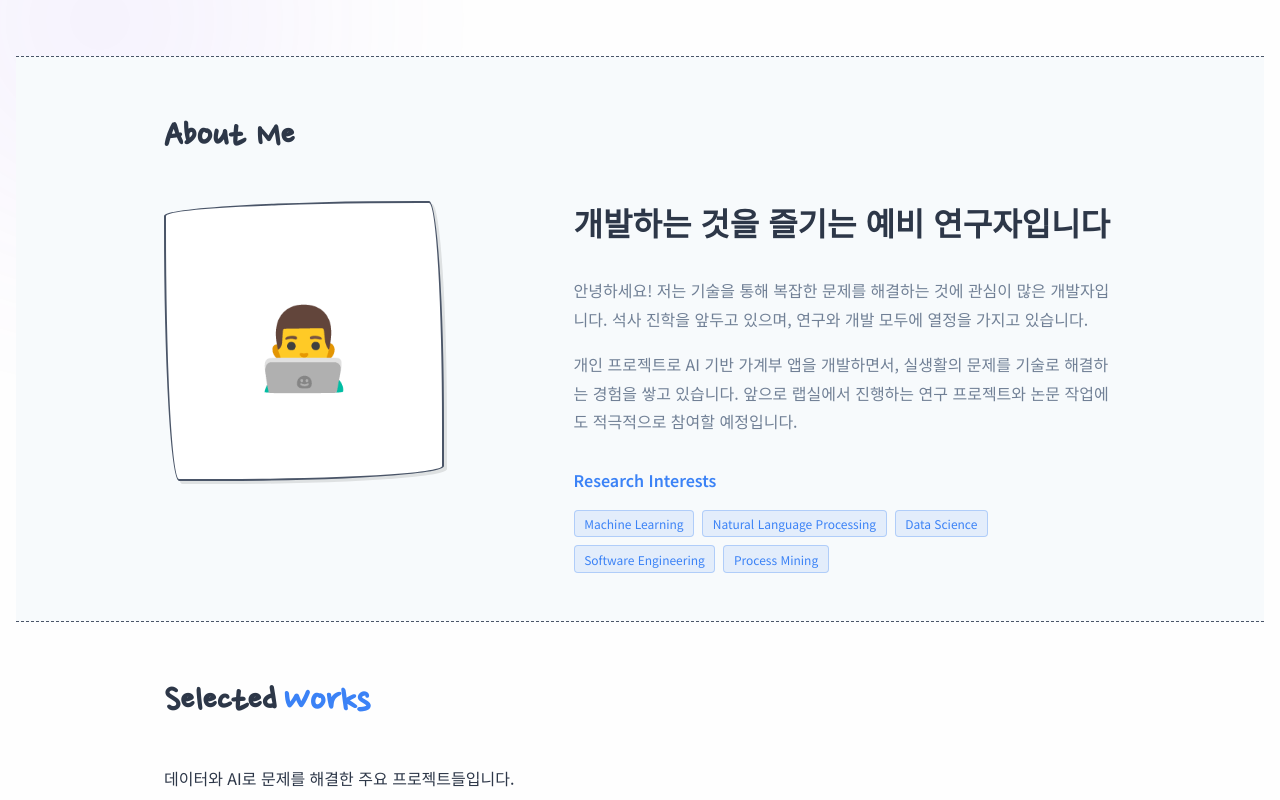
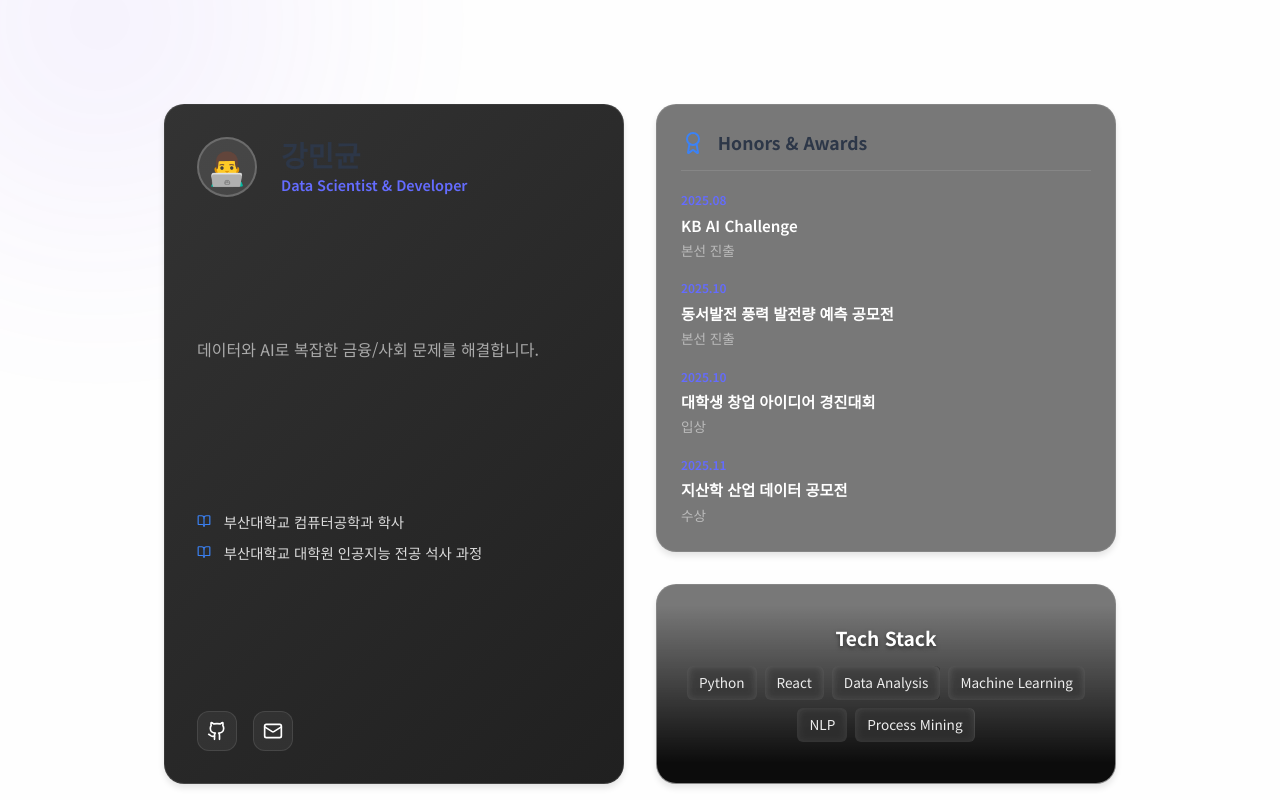
Before and after one commit to nneans/nneans.github.io, a React (Vite) app: page / in a window 1280 px wide. Shown: the part 680-1480 px from the top of the page. Built offline with nearby package versions, Linux system fonts and the light colour scheme.

Commit message:
Refactor: Integrate profile and awards into Bento Grid, remove standalone About section

```diff
--- a/src/App.jsx
+++ b/src/App.jsx
@@ -4,7 +4,6 @@ import './App.css'
 // Components
 import Header from './components/Header'
 import Hero from './components/Hero'
-import About from './components/About'
 import Projects from './components/Projects'
 import Footer from './components/Footer'
 
@@ -25,7 +24,6 @@ function App() {
 
       <main>
         <Hero />
-        <About />
         <Projects />
       </main>
 
--- a/src/components/BentoGrid.css
+++ b/src/components/BentoGrid.css
@@ -227,3 +227,166 @@
     -webkit-background-clip: text;
     -webkit-text-fill-color: transparent;
 }
+
+/* --- Profile Card --- */
+.profile-card {
+    background: linear-gradient(135deg, rgba(40,40,40,0.95), rgba(20,20,20,0.95)) !important;
+}
+
+.profile-content {
+    background: transparent !important;
+    justify-content: space-between;
+    padding: 2rem !important;
+}
+
+.profile-header {
+    display: flex;
+    align-items: center;
+    gap: 1.5rem;
+    margin-bottom: 1rem;
+}
+
+.profile-avatar {
+    width: 60px;
+    height: 60px;
+    background: rgba(255,255,255,0.1);
+    border-radius: 50%;
+    display: flex;
+    align-items: center;
+    justify-content: center;
+    font-size: 2rem;
+    border: 2px solid rgba(255,255,255,0.2);
+}
+
+.profile-name {
+    font-size: 1.8rem;
+    font-weight: 800;
+    margin: 0;
+    line-height: 1.2;
+}
+
+.profile-role {
+    color: #646cff;
+    font-size: 0.9rem;
+    font-weight: 600;
+}
+
+.profile-bio {
+    font-size: 1rem;
+    color: #aaa;
+    margin-bottom: 1.5rem;
+    line-height: 1.6;
+}
+
+.profile-education {
+    display: flex;
+    flex-direction: column;
+    gap: 0.5rem;
+    margin-bottom: 1.5rem;
+}
+
+.edu-item {
+    display: flex;
+    align-items: center;
+    gap: 0.8rem;
+    font-size: 0.9rem;
+    color: #ddd;
+}
+
+.profile-links {
+    display: flex;
+    gap: 1rem;
+}
+
+.icon-btn {
+    width: 40px;
+    height: 40px;
+    display: flex;
+    align-items: center;
+    justify-content: center;
+    border-radius: 12px;
+    background: rgba(255,255,255,0.05);
+    color: #fff;
+    transition: all 0.2s;
+    border: 1px solid rgba(255,255,255,0.1);
+}
+
+.icon-btn:hover {
+    background: #646cff;
+    border-color: #646cff;
+    transform: translateY(-2px);
+}
+
+/* --- Awards Card --- */
+.awards-card {
+    background: rgba(30, 30, 30, 0.6);
+}
+
+.awards-content {
+    background: transparent !important;
+    padding: 1.5rem !important;
+    justify-content: flex-start !important;
+    height: 100%;
+    overflow-y: auto;
+}
+
+.card-header {
+    display: flex;
+    align-items: center;
+    gap: 0.8rem;
+    margin-bottom: 1.2rem;
+    border-bottom: 1px solid rgba(255,255,255,0.1);
+    padding-bottom: 0.8rem;
+}
+
+.card-header h3 {
+    font-size: 1.1rem;
+    font-weight: 700;
+    margin: 0;
+}
+
+.awards-list {
+    display: flex;
+    flex-direction: column;
+    gap: 1rem;
+}
+
+.award-item {
+    display: flex;
+    flex-direction: column;
+    gap: 0.2rem;
+}
+
+.award-date {
+    font-size: 0.75rem;
+    color: #646cff;
+    font-weight: 600;
+}
+
+.award-title {
+    font-size: 0.95rem;
+    font-weight: 600;
+    color: #fff;
+    display: block;
+}
+
+.award-name {
+    font-size: 0.85rem;
+    color: #bbb;
+}
+
+/* --- Skills Card --- */
+.centered {
+    align-items: center !important;
+    justify-content: center !important;
+    text-align: center !important;
+}
+
+.justify-center {
+    justify-content: center !important;
+}
+
+.tech-pill.large {
+    font-size: 0.85rem;
+    padding: 6px 12px;
+}
--- a/src/components/Projects.jsx
+++ b/src/components/Projects.jsx
@@ -1,8 +1,9 @@
 import { useState } from 'react'
 import { motion, AnimatePresence } from 'framer-motion'
-import { Github, X, Download, Play, ExternalLink } from 'lucide-react'
+import { Github, X, Download, Play, ExternalLink, Mail, Award, BookOpen, User } from 'lucide-react'
 import MinoWorkflow from './MinoWorkflow'
 import { projects } from '../data/projects'
+import { profile } from '../data/profile'
 import './BentoGrid.css'
 
 function Projects() {
@@ -18,33 +19,116 @@ function Projects() {
         document.body.style.overflow = 'auto'
     }
 
+    // Animation Variants
+    const containerConfig = {
+        hidden: { opacity: 0 },
+        show: {
+            opacity: 1,
+            transition: {
+                staggerChildren: 0.1
+            }
+        }
+    }
+
+    const itemConfig = {
+        hidden: { opacity: 0, y: 20 },
+        show: { opacity: 1, y: 0 }
+    }
+
     return (
-        <section id="projects" className="section">
+        <section id="portfolio" className="section" style={{ paddingTop: '2rem' }}>
             <div className="container">
                 <motion.div
-                    initial={{ opacity: 0, y: 20 }}
-                    whileInView={{ opacity: 1, y: 0 }}
-                    viewport={{ once: true }}
-                    transition={{ duration: 0.6 }}
+                    className="bento-grid"
+                    variants={containerConfig}
+                    initial="hidden"
+                    whileInView="show"
+                    viewport={{ once: true, margin: "-100px" }}
                 >
-                    <h2 className="section-title">
-                        Selected <span className="text-accent">Works</span>
-                    </h2>
-                    <p className="section-subtitle">
-                        데이터와 AI로 문제를 해결한 주요 프로젝트들입니다.
-                    </p>
-                </motion.div>
+                    {/* --- SPECIAL TILE 1: PROFILE --- */}
+                    <motion.article
+                        className="bento-card large profile-card"
+                        variants={itemConfig}
+                    >
+                        <div className="bento-content profile-content">
+                            <div className="profile-header">
+                                <div className="profile-avatar">👨‍💻</div>
+                                <div>
+                                    <h2 className="profile-name">{profile.name}</h2>
+                                    <p className="profile-role">{profile.role}</p>
+                                </div>
+                            </div>
+                            <p className="profile-bio">{profile.bio}</p>
 
-                <div className="bento-grid">
-                    {projects.map((project, index) => (
+                            <div className="profile-education">
+                                {profile.education.map((edu, i) => (
+                                    <div key={i} className="edu-item">
+                                        <BookOpen size={14} className="text-accent" />
+                                        <span>{edu.school} {edu.major}</span>
+                                    </div>
+                                ))}
+                            </div>
+
+                            <div className="profile-links">
+                                <a href={profile.github} target="_blank" rel="noreferrer" className="icon-btn">
+                                    <Github size={20} />
+                                </a>
+                                <a href={`mailto:${profile.email}`} className="icon-btn">
+                                    <Mail size={20} />
+                                </a>
+                            </div>
+                        </div>
+                    </motion.article>
+
+                    {/* --- SPECIAL TILE 2: AWARDS --- */}
+                    <motion.article
+                        className="bento-card medium awards-card"
+                        variants={itemConfig}
+                    >
+                        <div className="bento-content awards-content">
+                            <div className="card-header">
+                                <Award className="text-accent" size={24} />
+                                <h3>Honors & Awards</h3>
+                            </div>
+                            <div className="awards-list">
+                                {profile.awards.map((award, i) => (
+                                    <div key={i} className="award-item">
+                                        <span className="award-date">{award.date}</span>
+                                        <div className="award-info">
+                                            <span className="award-title">{award.title}</span>
+                                            <span className="award-name">{award.award}</span>
+                                        </div>
+                                    </div>
+                                ))}
+                            </div>
+                        </div>
+                    </motion.article>
+
+                    {/* --- SPECIAL TILE 3: SKILLS --- */}
+                    <motion.article
+                        className="bento-card medium skills-card"
+                        variants={itemConfig}
+                    >
+                        <div className="bento-image-wrapper skill-bg-anim"></div>
+                        <div className="bento-content centered">
+                            <h3 className="bento-title" style={{ fontSize: '1.2rem', marginBottom: '1rem' }}>
+                                Tech Stack
+                            </h3>
+                            <div className="bento-tech-stack justify-center">
+                                {profile.skills.map(skill => (
+                                    <span key={skill} className="tech-pill large">{skill}</span>
+                                ))}
+                            </div>
+                        </div>
+                    </motion.article>
+
+                    {/* --- PROJECT TILES --- */}
+                    {projects.map((project) => (
                         <motion.article
                             key={project.id}
                             className={`bento-card ${project.bentoSize || 'small'}`}
                             onClick={() => openModal(project)}
-                            initial={{ opacity: 0, y: 20 }}
-                            whileInView={{ opacity: 1, y: 0 }}
-                            viewport={{ once: true }}
-                            transition={{ duration: 0.5, delay: index * 0.1 }}
+                            variants={itemConfig}
                             whileHover={{ scale: 1.02 }}
                         >
                             <div className="bento-image-wrapper">
@@ -73,7 +157,7 @@ function Projects() {
                             </div>
                         </motion.article>
                     ))}
-                </div>
+                </motion.div>
             </div>
 
             {/* Modal */}
@@ -176,7 +260,6 @@ function Projects() {
                                     )}
                                 </div>
 
-                                {/* Interactive Demo Embed (Mino specific) */}
                                 {selectedProject.hasDemo && selectedProject.demoUrl && (
                                     <div className="demo-section-container">
                                         <h4 className="demo-title">
@@ -192,7 +275,6 @@ function Projects() {
                                     </div>
                                 )}
 
-                                {/* Mino Workflow Diagram */}
                                 {selectedProject.title === 'Mino' && <MinoWorkflow />}
                             </div>
                         </motion.div>
--- /dev/null
+++ b/src/data/profile.js
@@ -0,0 +1,57 @@
+
+export const profile = {
+    name: "강민균",
+    role: "Data Scientist & Developer",
+    bio: "데이터와 AI로 복잡한 금융/사회 문제를 해결합니다.",
+    email: "kangmingyun@example.com", // 사용자 정보 확인 필요 시 업데이트
+    github: "https://github.com/nneans",
+    blog: "https://blog.naver.com/your_blog", // 예시
+
+    // 학력
+    education: [
+        {
+            school: "부산대학교",
+            major: "컴퓨터공학과 학사",
+            period: "2022.03 ~ 2026.02"
+        },
+        {
+            school: "부산대학교 대학원",
+            major: "인공지능 전공 석사 과정",
+            period: "2026.03 ~ (예정)"
+        }
+    ],
+
+    // 수상 실적 (공모전 프로젝트 기반 추론)
+    awards: [
+        {
+            title: "KB AI Challenge",
+            award: "본선 진출",
+            organizer: "KB국민은행",
+            date: "2025.08"
+        },
+        {
+            title: "동서발전 풍력 발전량 예측 공모전",
+            award: "본선 진출",
+            organizer: "한국동서발전",
+            date: "2025.10"
+        },
+        {
+            title: "대학생 창업 아이디어 경진대회",
+            award: "입상", // 구체적 상훈 필요
+            organizer: "부산광역시",
+            date: "2025.10"
+        },
+        {
+            title: "지산학 산업 데이터 공모전",
+            award: "수상",
+            organizer: "부산테크노파크",
+            date: "2025.11"
+        }
+    ],
+
+    // 기술 스택/관심사
+    skills: [
+        "Python", "React", "Data Analysis",
+        "Machine Learning", "NLP", "Process Mining"
+    ]
+}
```
